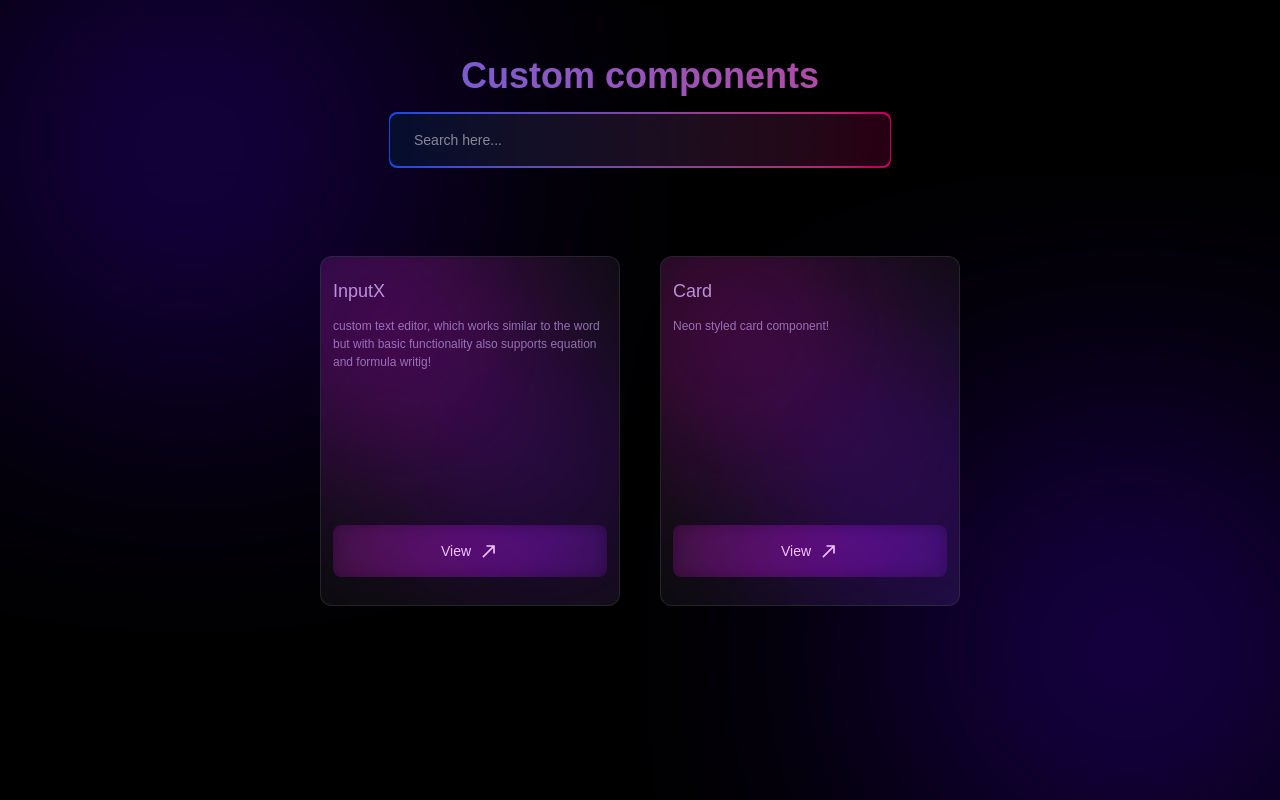
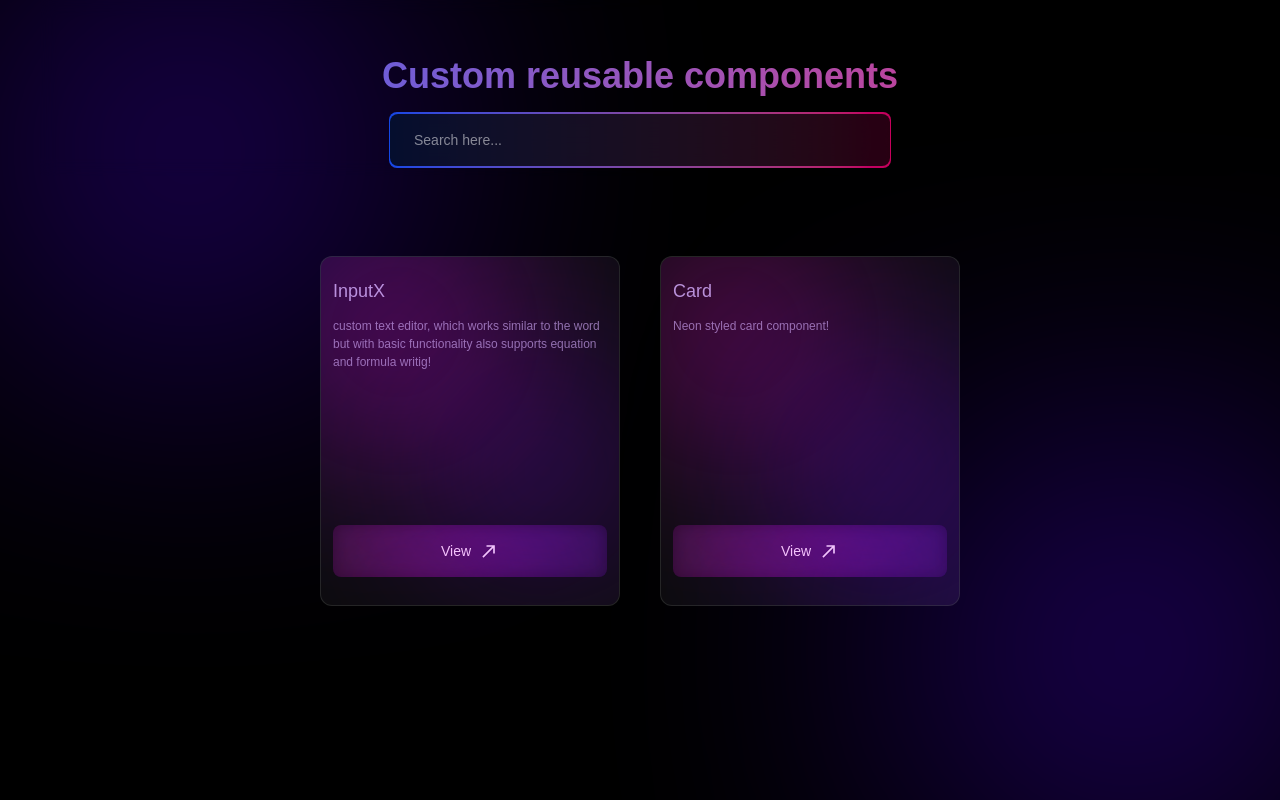
Before and after one commit to Abdul-ahad-git/practise-repository, a React (Vite) app: page / in a window 1280 px wide. Built offline with nearby package versions, Linux system fonts and the light colour scheme; a web font is replaced by a local one.

Commit message:
updated vite config to work on render.com allowed hosts

```diff
--- a/src/components/Head.jsx
+++ b/src/components/Head.jsx
@@ -9,7 +9,7 @@ export default function Head({ }) {
     return (
         <div className="fade-in w-full py-2 mb-10 sticky top-0 bg-transparent backdrop-blur z-[100]">
 
-            <h1 className="zoom-in bg-gradient-to-r from-blue-600 to-pink-600 bg-clip-text text-transparent font-display mt-12 text-center font-semibold text-4xl">Custom components</h1>
+            <h1 className="zoom-in bg-gradient-to-r from-blue-600 to-pink-600 bg-clip-text text-transparent font-display mt-12 text-center font-semibold text-4xl">Custom reusable components</h1>
 
             <div className="w-full flex-col mt-4 flex items-center justify-center">
                 <div className="zoom-in  p-[1px] pt-[2px] pb-[2px] rounded-lg bg-gradient-to-r from-blue-700 to-pink-700">
```
